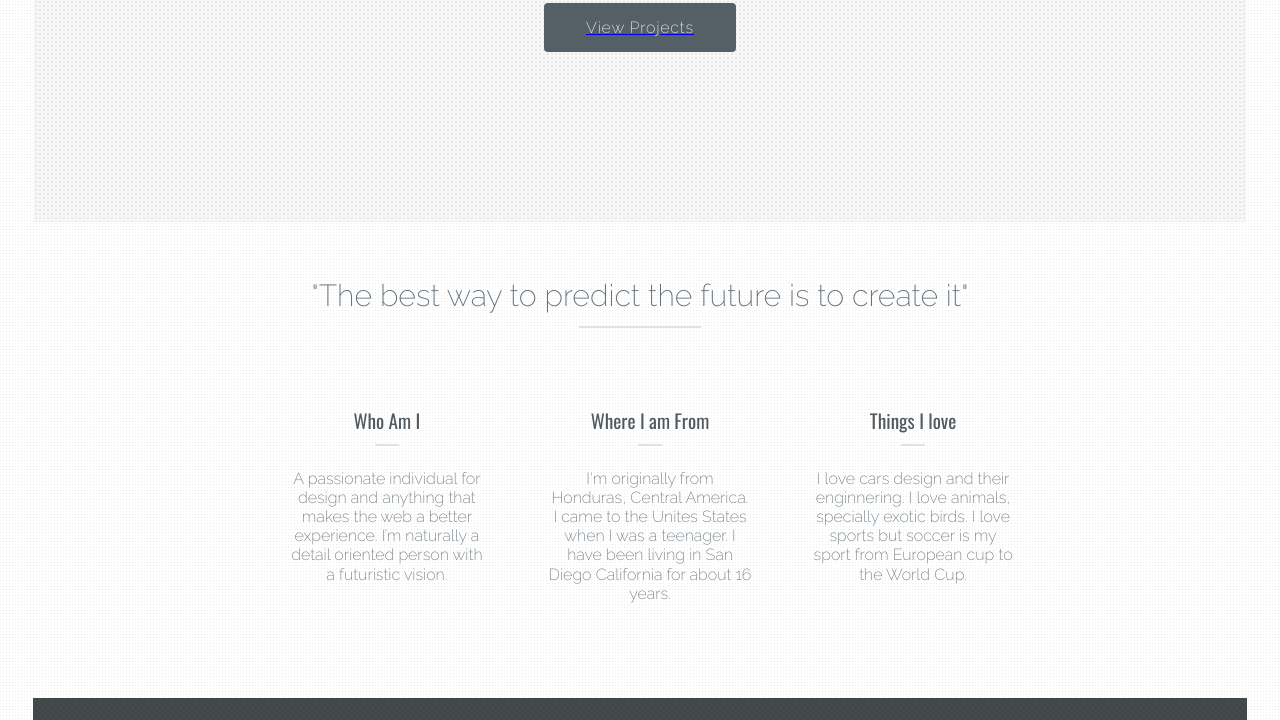
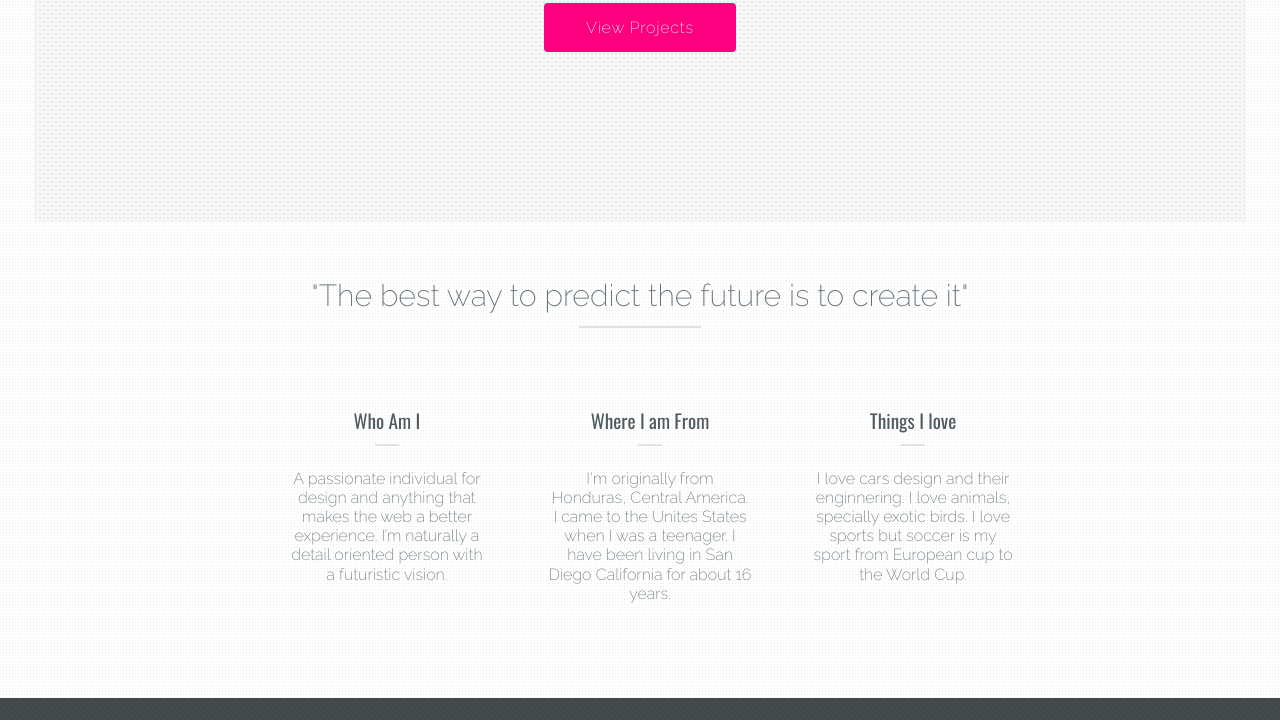
Before and after one commit to unitedxf/oscar-fonseca-portfolio, a plain HTML site: page index.html in a window 1280 px wide. Shown: the part 443-1163 px from the top of the page. Drawn offline with nearby package versions, Linux system fonts and the light colour scheme.

Commit message:
Update 6 - footer

```diff
--- a/css/style.css
+++ b/css/style.css
@@ -52,6 +52,10 @@ q:before, q:after {
 table {
 	border-collapse: collapse;
 	border-spacing: 0;
+}
+a{
+
+	text-decoration: none !important;
 }
 
 body{
@@ -156,7 +160,7 @@ hr{
     border-radius: 4px;
     padding: 14px 36px;
     line-height: 1.33;
-    background-color: #555f66;
+    background-color: #FD0080;
     font-size: 1.000em;
 	color: #fff;
 	font-family: 'Raleway', sans-serif;
@@ -169,11 +173,12 @@ hr{
 }
 
 .big-button a{
-	text-decoration: none;
+
 	color: #fff;
+
 }
 .big-button:hover{
-	background-color: #FD0080;
+	background-color: #555f66;
 	transition: all 0.9s ease;
 
 }
--- a/index.html
+++ b/index.html
@@ -77,6 +77,11 @@
 </section><!-- Mid Container Ends -->
 
 
+
+
+
+
+</div><!-- This is end of the main container -->
 <footer class="content-footer">
   <p>Say hi to me on these social networks:</p>
   <ul class="social">
@@ -87,10 +92,5 @@
   <p>I can do all things in Christ that strenghten me - Fil 4:13</p>
 
 </footer>
-
-
-
-</div><!-- This is end of the main container -->
-
 </body>
 </html>
```
